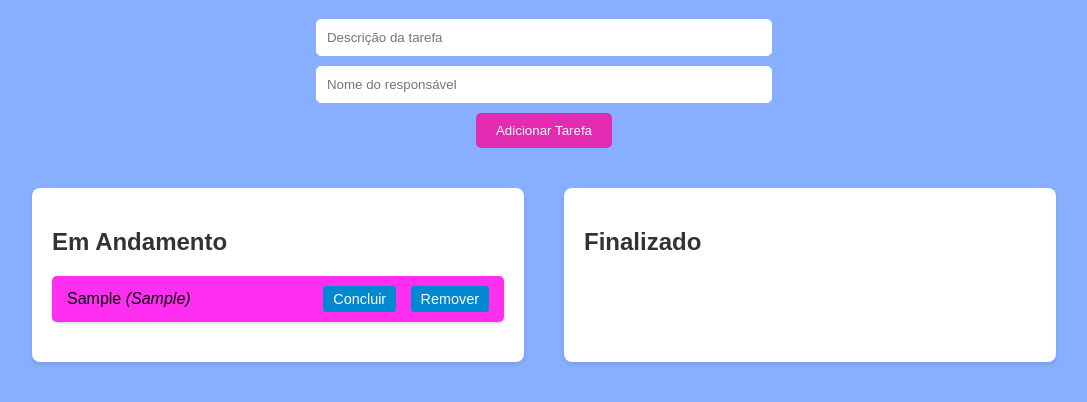
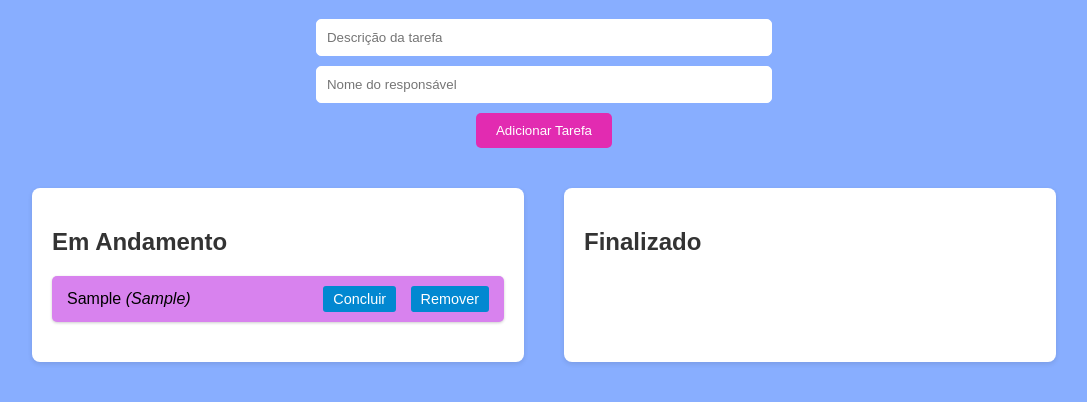
Before and after one commit to AnnaKAntonio/Tarefas, a plain HTML site: page index.html in a window 1280 px wide. Both pictures are taken after typing "Sample", "Sample" into the empty fields and a click on the button "Adicionar Tarefa". Shown: the part 126-528 px from the top of the page, without its empty margins (96-1183 px from the left). Drawn offline with Linux system fonts and the light colour scheme.

Commit message:
Update style.css

```diff
--- a/style.css
+++ b/style.css
@@ -48,7 +48,7 @@ header .clock {
 }
 
 .task {
-    background-color: rgb(255, 47, 241);
+    background-color: rgb(216, 130, 238);
     margin: 20px 0;
     padding: 10px 15px;
     border-radius: 5px;
```
